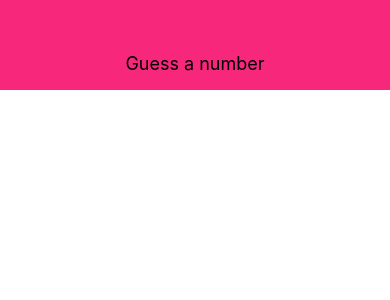
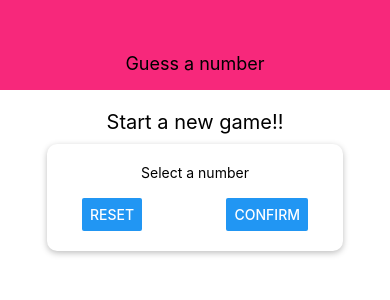
Before and after one commit to YongWei12/ReactNativeTutorial, a React Native app: screen / in a window 390 px wide. Shown: the top 300 px of the page. Built offline with nearby package versions, Linux system fonts and the light colour scheme.

Commit message:
added the startgame screen

```diff
--- a/App.js
+++ b/App.js
@@ -2,11 +2,13 @@
 import { StyleSheet, Text, View } from 'react-native';
 
 import Header from './components/Header'
+import StartGameScreen from './screens/StartGameScreen';
 
 export default function App() {
   return (
     <View style={styles.screen}>
       <Header title="Guess a number" />
+      <StartGameScreen/>
     </View>
   );
 }
--- /dev/null
+++ b/screens/StartGameScreen.js
@@ -0,0 +1,54 @@
+import React from 'react';
+import { View, StyleSheet, Text, TextInput, Button } from 'react-native';
+
+const StartGameScreen = props => {
+
+    return (
+        <View style={styles.screen}>
+            <Text style={styles.title}>Start a new game!!</Text>
+            <View style={styles.inputContainer}>
+                <Text>Select a number</Text>
+                <TextInput />
+                <View style={styles.buttonContainer}>
+                    <Button title="Reset" />
+                    <Button title="Confirm" />
+                </View>
+
+            </View>
+        </View>
+    );
+
+};
+
+const styles = StyleSheet.create({
+    screen: {
+        flex: 1,
+        padding: 10,
+        alignItems: "center"
+    },
+    title: {
+        fontSize: 20,
+        marginVertical: 10
+    },
+    inputContainer: {
+        width: 300,
+        maxWidth:'80%',
+        alignItems:'center',
+        shadowColor:'black',
+        shadowOffset: {width:0, height: 2},
+        shadowRadius:6,
+        shadowOpacity:0.26,
+        elevation:3,
+        backgroundColor: 'white',
+        padding:20,
+        borderRadius:10
+    },
+    buttonContainer: {
+        flexDirection: 'row',
+        width:'100%',
+        justifyContent: 'space-between',
+        paddingHorizontal: 15
+    }
+})
+
+export default StartGameScreen;
```
